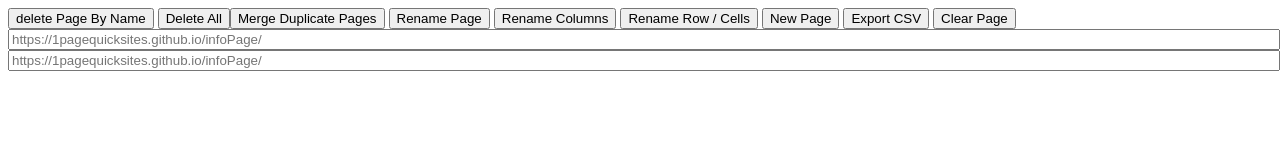
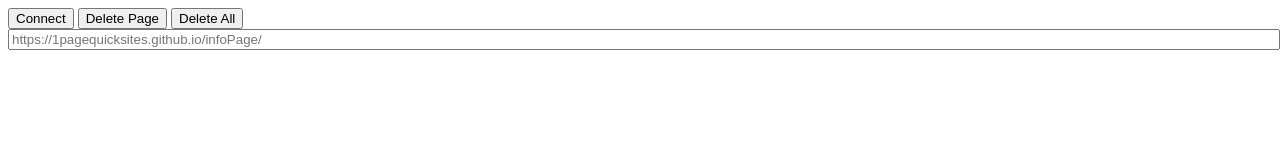
Before and after one commit to 1pageQuickSites/indexButtons, a plain HTML site: page index.html in a window 1280 px wide. Drawn offline with Linux system fonts and the light colour scheme.

Commit message:
Refactor buttons and improve function calls

```diff
--- a/index.html
+++ b/index.html
@@ -2,50 +2,34 @@
 <html lang="en">
 <body>
 
-  <button onclick="sendRemoteCall()" onclick="deletePageByName()">delete Page By Name</button>
-  <button onclick="sendRemoteCall()" onclick="confirmDeleteAllPages()">Delete All</button><button onclick="mergeSameNamePages()">Merge Duplicate Pages</button>
-  <button onclick="sendRemoteCall()" onclick="renamePage()">Rename Page</button>
-  <button onclick="sendRemoteCall()" onclick="renameColumns()">Rename Columns</button>
-  <button onclick="sendRemoteCall()" onclick="renameRows()">Rename Row / Cells</button>
-  <button onclick="sendRemoteCall()" onclick="createPage()">New Page</button>
-  <button onclick="sendRemoteCall()" onclick="exportCurrentPageCSV()">Export CSV</button>
-  <button onclick="sendRemoteCall()" onclick="clearCurrentPage()">Clear Page</button>
-<div class="tabs"></div>
-<div class="sheet active">
-  <div class="controls">
+<button onclick="connectToTarget()">Connect</button>
+<button onclick="sendRemoteCall('deletePageByName')">Delete Page</button>
+<button onclick="sendRemoteCall('confirmDeleteAllPages')">Delete All</button>
 
-    <input placeholder="https://1pagequicksites.github.io/infoPage/" style="width:100%" id="targetSrc" placeholder="📋 Paste multi-row data (with optional links, e.g. 'Crown | page2:row3')"
-           oninput="pasteMultiPageData(this.value)" style="flex:1; min-width:240px;">
-    <input placeholder="https://1pagequicksites.github.io/infoPage/" style="width:100%" id="targetSrc" placeholder="Filter rows" oninput="filterCurrentPage(this.value)" style="flex:1; min-width:120px;">
-  </div>
- </body>
-</html>
-
+<input id="targetSrc" style="width:100%"
+  placeholder="https://1pagequicksites.github.io/infoPage/" />
 
 <script>
 let targetWindow = null;
+const targetOrigin = "https://1pagequicksites.github.io";
 
-function connectToTarget(){
+function connectToTarget() {
   const src = document.getElementById("targetSrc").value.trim();
-  if(!src) return alert("https://1pagequicksites.github.io/infoPage/");
-
+  if (!src) return alert("Enter target URL");
   targetWindow = window.open(src, "_blank");
 }
 
-function sendRemoteCall(){
-  if(!targetWindow || targetWindow.closed){
-    return alert("Target site not connected");
+function sendRemoteCall(fn) {
+  if (!targetWindow || targetWindow.closed) {
+    return alert("Target not connected");
   }
 
   targetWindow.postMessage({
     type: "REMOTE_CALL",
-    fn: "jumpToPage",
-    args: [2, 3] // page 2, row 3
-  }, "targetWindow.postMessage(payload, "https://1pagequicksites.github.io/infoPage/");");
+    fn
+  }, targetOrigin);
 }
+</script>
 
-</script>
-<script>
-if (event.origin !== "https://1pagequicksites.github.io/infoPage/") return;
-
-</script>
+</body>
+</html>
```
